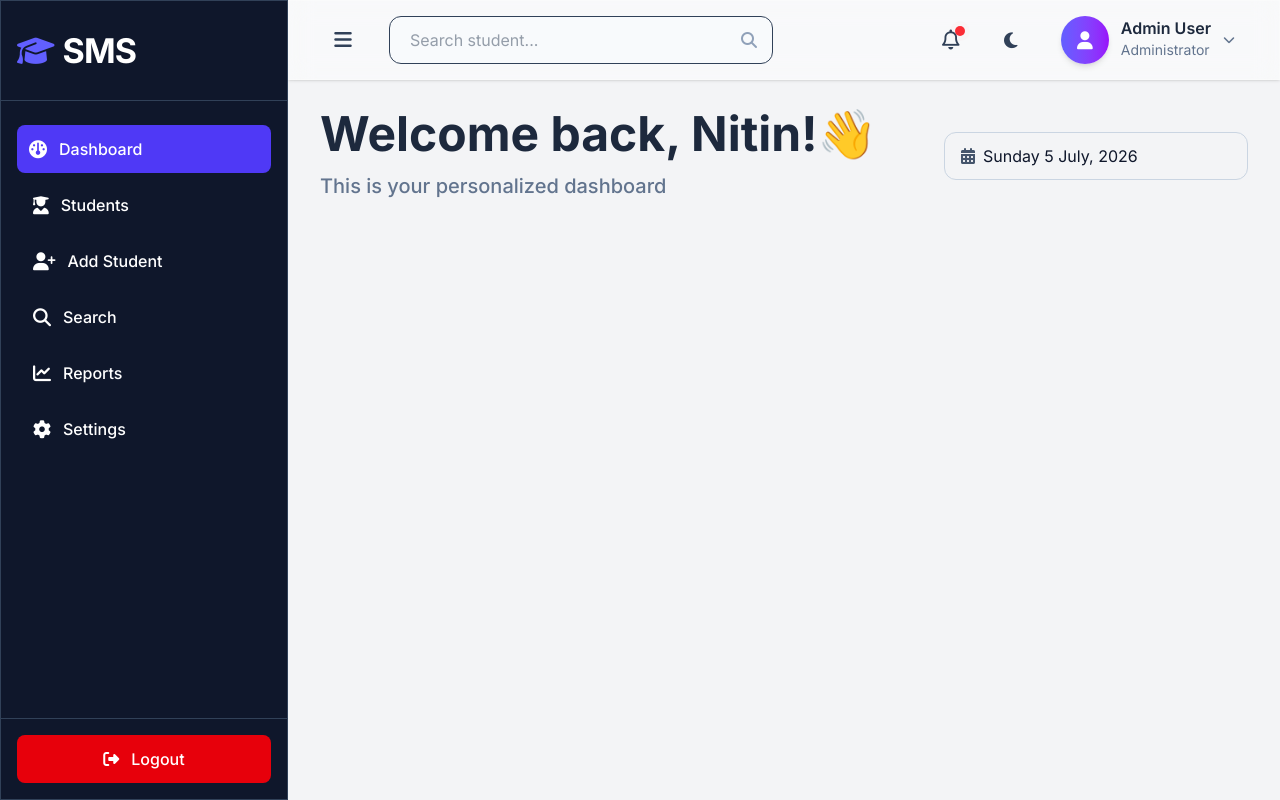
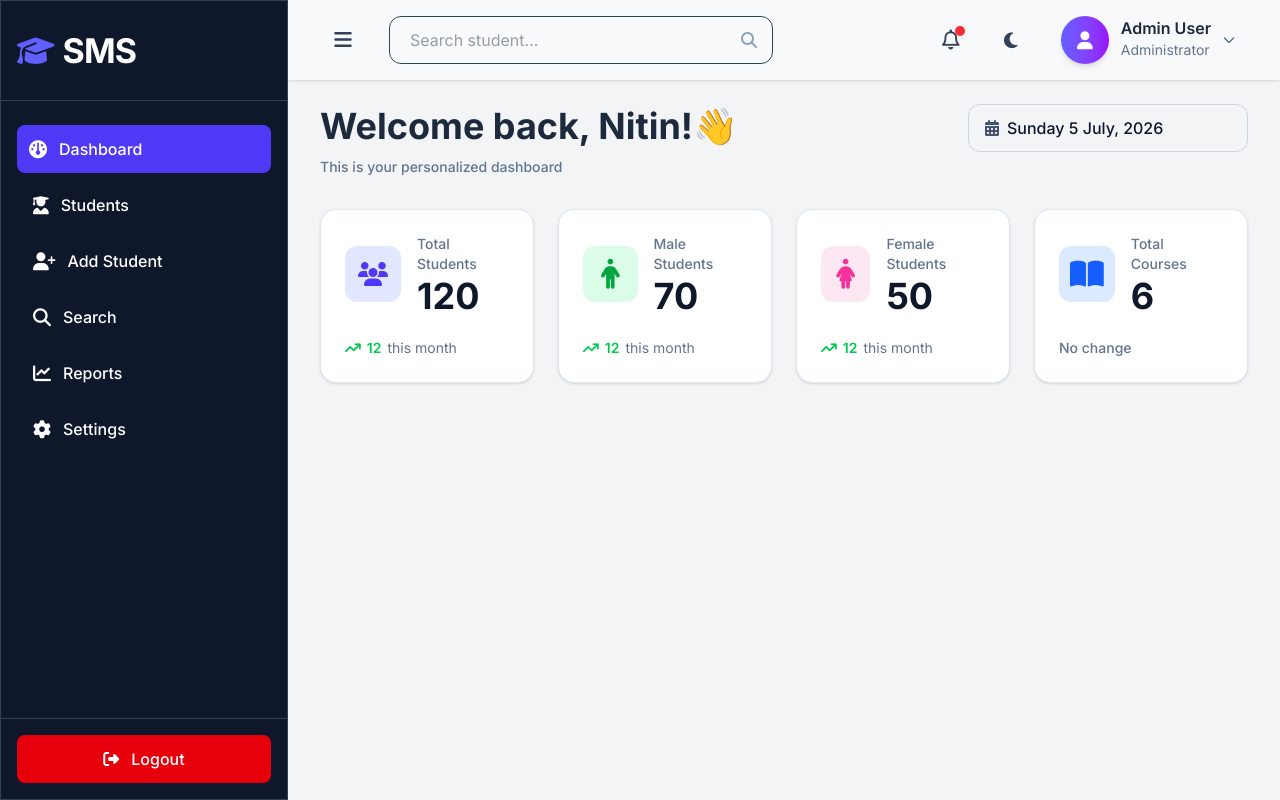
Before and after one commit to Nitin0259/Student-Management-System, a Django app: page /dashboard/ in a window 1280 px wide. Run offline with Django 5.2, Linux system fonts and the light colour scheme; a user stored in the database is signed in; style sheets or scripts are compiled from the project's sources.

Commit message:
Work on main section

```diff
--- a/MainApp/templates/dashboard.html
+++ b/MainApp/templates/dashboard.html
@@ -1,6 +1,7 @@
 {% load static %}
 <!doctype html>
 <html lang="en">
+
 <head>
   <meta charset="UTF-8" />
   <meta name="viewport" content="width=device-width, initial-scale=1.0" />
@@ -8,11 +9,7 @@
   <link rel="icon" type="image" href="{% static 'Images/logo.png' %}" />
   <link rel="stylesheet" href="{% static 'src/output.css' %}" />
   <link rel="stylesheet" href="{% static 'src/style.css' %}" />
-    <!-- <script src="https://cdn.tailwindcss.com"></script> -->
-    <link
-      rel="stylesheet"
-      href="https://cdnjs.cloudflare.com/ajax/libs/font-awesome/6.4.0/css/all.min.css"
-    />
+  <link rel="stylesheet" href="https://cdnjs.cloudflare.com/ajax/libs/font-awesome/6.4.0/css/all.min.css" />
   <style>
     .glass {
       background: rgba(255, 255, 255, 0.45);
@@ -32,22 +29,16 @@
   </style>
 </head>
 
-  <body
-    class="bg-slate-50 text-slate-800 dark:bg-slate-900 dark:text-slate-100 transition-colors duration-300"
-  >
+<body class="bg-slate-50 text-slate-800 dark:bg-slate-900 dark:text-slate-100 transition-colors duration-300">
   <!-- site loader -->
-    <div
-      id="loader"
-      class="fixed inset-0 z-50 flex items-center justify-center bg-slate-900 transition-opacity duration-500"
-    >
+  <div id="loader"
+    class="fixed inset-0 z-50 flex items-center justify-center bg-slate-900 transition-opacity duration-500">
     <div class="relative">
       <div class="w-16 h-16 border-4 border-slate-700 rounded-full"></div>
       <div
-          class="absolute top-0 w-16 h-16 border-4 border-t-sky-500 border-r-transparent border-b-sky-500 border-l-transparent rounded-full animate-spin"
-        ></div>
-        <div
-          class="absolute top-6 left-6 w-4 h-4 bg-sky-500 rounded-full animate-pulse"
-        ></div>
+        class="absolute top-0 w-16 h-16 border-4 border-t-sky-500 border-r-transparent border-b-sky-500 border-l-transparent rounded-full animate-spin">
+      </div>
+      <div class="absolute top-6 left-6 w-4 h-4 bg-sky-500 rounded-full animate-pulse"></div>
     </div>
   </div>
 
@@ -55,108 +46,62 @@
 
   <div class="flex h-screen bg-gray-100">
     <!-- Sidebar -->
-      <aside
-        id="sidebar"
-        class="w-72 bg-slate-900 border border-slate-700 text-white transition-all duration-500 ease-in-out flex flex-col overflow-hidden"
-      >
+    <aside id="sidebar"
+      class="w-72 bg-slate-900 border border-slate-700 text-white transition-all duration-500 ease-in-out flex flex-col overflow-hidden">
       <!-- Logo -->
-        <div
-          id="brandName"
-          class="flex items-center gap-2 pl-4 py-6 border-b border-slate-700 whitespace-nowrap"
-        >
+      <div id="brandName" class="flex items-center gap-2 pl-4 py-6 border-b border-slate-700 whitespace-nowrap">
         <div class="text-indigo-500 text-3xl">
           <i class="fa-solid fa-graduation-cap"></i>
         </div>
 
-          <div
-            class="sidebar-text flex flex-col transition-opacity duration-300"
-          >
-            <span class="text-white text-[34px] font-bold tracking-tight"
-              >SMS</span
-            >
+        <div class="sidebar-text flex flex-col transition-opacity duration-300">
+          <span class="text-white text-[34px] font-bold tracking-tight">SMS</span>
         </div>
       </div>
 
       <!-- Navigation -->
       <nav class="flex-1 px-4 py-6 space-y-2">
-          <a
-            href="{% url 'dashboard' %}"
-            class="nav-item flex items-center px-3 py-3 rounded-lg bg-indigo-600 hover:bg-indigo-700 hover:translate-x-1 hover:shadow-lg transition-all duration-300"
-          >
-            <i
-              class="fa-solid fa-gauge text-lg group-hover:rotate-12 transition-transform duration-300"
-            ></i
-            ><span
-              class="sidebar-text ml-3 font-medium whitespace-nowrap transition-all duration-500 ease-in-out"
-              >Dashboard</span
-            >
+        <a href="{% url 'dashboard' %}"
+          class="nav-item flex items-center px-3 py-3 rounded-lg bg-indigo-600 hover:bg-indigo-700 hover:translate-x-1 hover:shadow-lg transition-all duration-300">
+          <i class="fa-solid fa-gauge text-lg group-hover:rotate-12 transition-transform duration-300"></i><span
+            class="sidebar-text ml-3 font-medium whitespace-nowrap transition-all duration-500 ease-in-out">Dashboard</span>
         </a>
 
-          <a
-            href="#"
-            class="nav-item flex items-center px-4 py-3 rounded-lg hover:bg-slate-800 transition"
-          >
-            <i class="fa-solid fa-user-graduate text-lg"></i
-            ><span
-              class="sidebar-text ml-3 font-medium whitespace-nowrap transition-all duration-500 ease-in-out"
-              >Students</span
-            >
+        <a href="#" class="nav-item flex items-center px-4 py-3 rounded-lg hover:bg-slate-800 transition">
+          <i class="fa-solid fa-user-graduate text-lg"></i><span
+            class="sidebar-text ml-3 font-medium whitespace-nowrap transition-all duration-500 ease-in-out">Students</span>
         </a>
 
-          <a
-            href="#"
-            class="nav-item flex items-center px-4 py-3 rounded-lg hover:bg-slate-800 transition"
-          >
-            <i class="fa-solid fa-user-plus text-lg"></i
-            ><span
-              class="sidebar-text ml-3 font-medium whitespace-nowrap transition-all duration-500 ease-in-out"
-              >Add Student</span
-            >
+        <a href="#" class="nav-item flex items-center px-4 py-3 rounded-lg hover:bg-slate-800 transition">
+          <i class="fa-solid fa-user-plus text-lg"></i><span
+            class="sidebar-text ml-3 font-medium whitespace-nowrap transition-all duration-500 ease-in-out">Add
+            Student</span>
         </a>
 
-          <a
-            href="#"
-            class="nav-item flex items-center px-4 py-3 rounded-lg hover:bg-slate-800 transition"
-          >
+        <a href="#" class="nav-item flex items-center px-4 py-3 rounded-lg hover:bg-slate-800 transition">
           <i class="fa-solid fa-magnifying-glass text-lg"></i>
           <span
-              class="sidebar-text ml-3 font-medium whitespace-nowrap transition-all duration-500 ease-in-out"
-              >Search</span
-            >
+            class="sidebar-text ml-3 font-medium whitespace-nowrap transition-all duration-500 ease-in-out">Search</span>
         </a>
-          <a
-            href="#"
-            class="nav-item flex items-center px-4 py-3 rounded-lg hover:bg-slate-800 transition"
-          >
+        <a href="#" class="nav-item flex items-center px-4 py-3 rounded-lg hover:bg-slate-800 transition">
           <i class="fa-solid fa-chart-line text-lg"></i>
           <span
-              class="sidebar-text ml-3 font-medium whitespace-nowrap transition-all duration-500 ease-in-out"
-              >Reports</span
-            >
+            class="sidebar-text ml-3 font-medium whitespace-nowrap transition-all duration-500 ease-in-out">Reports</span>
         </a>
-          <a
-            href="#"
-            class="nav-item flex items-center px-4 py-3 rounded-lg hover:bg-slate-800 transition"
-          >
+        <a href="#" class="nav-item flex items-center px-4 py-3 rounded-lg hover:bg-slate-800 transition">
           <i class="fa-solid fa-gear text-lg"></i>
           <span
-              class="sidebar-text ml-3 font-medium whitespace-nowrap transition-all duration-500 ease-in-out"
-              >Settings</span
-            >
+            class="sidebar-text ml-3 font-medium whitespace-nowrap transition-all duration-500 ease-in-out">Settings</span>
         </a>
       </nav>
 
       <!-- Logout -->
       <div class="p-4 border-t border-slate-700">
-          <a
-            href="#"
-            class="nav-item flex items-center justify-center px-4 py-3 rounded-lg bg-red-600 hover:bg-red-700 transition"
-          >
+        <a href="#"
+          class="nav-item flex items-center justify-center px-4 py-3 rounded-lg bg-red-600 hover:bg-red-700 transition">
           <i class="fa-solid fa-right-from-bracket"></i>
           <span
-              class="sidebar-text ml-3 font-medium whitespace-nowrap transition-all duration-500 ease-in-out"
-              >Logout</span
-            >
+            class="sidebar-text ml-3 font-medium whitespace-nowrap transition-all duration-500 ease-in-out">Logout</span>
         </a>
       </div>
     </aside>
@@ -164,29 +109,19 @@
     <div class="flex flex-col flex-1 overflow-hidden">
       <!-- Header part -->
       <header
-          class="h-20 bg-white border-b glass border-slate-200 flex items-center justify-between px-8 shrink-0 shadow-sm"
-        >
+        class="h-20 bg-white border-b glass border-slate-200 flex items-center justify-between px-8 shrink-0 shadow-sm">
         <div class="flex items-center gap-6">
           <!-- sidebar btn toogle -->
-            <button
-              id="toggleBtn"
-              class="w-11 h-11 rounded-xl hover:bg-slate-200 dark:hover:bg-slate-800 transition flex items-center justify-center cursor-pointer"
-            >
-              <i
-                class="fa-solid fa-bars text-xl text-slate-700 dark:text-slate-50"
-              ></i>
+          <button id="toggleBtn"
+            class="w-11 h-11 rounded-xl hover:bg-slate-200 dark:hover:bg-slate-800 transition flex items-center justify-center cursor-pointer">
+            <i class="fa-solid fa-bars text-xl text-slate-700 dark:text-slate-50"></i>
           </button>
 
           <div class="relative hidden md:block mr-6">
-              <input
-                type="text"
-                placeholder="Search student..."
-                class="w-96 h-12 pl-5 pr-12 rounded-xl bg-slate-50 text-slate-700 border dark:bg-slate-800 dark:border-slate-700 dark:text-white focus:outline-none dark:placeholder:text-slate-700"
-              />
+            <input type="text" placeholder="Search student..."
+              class="w-96 h-12 pl-5 pr-12 rounded-xl bg-slate-50 text-slate-700 border dark:bg-slate-800 dark:border-slate-700 dark:text-white focus:outline-none dark:placeholder:text-slate-700" />
 
-              <button
-                class="absolute right-4 top-1/2 -translate-y-1/2 text-slate-400 hover:text-indigo-600"
-              >
+            <button class="absolute right-4 top-1/2 -translate-y-1/2 text-slate-400 hover:text-indigo-600">
               <i class="fa-solid fa-magnifying-glass"></i>
             </button>
           </div>
@@ -194,44 +129,32 @@
 
         <div class="flex items-center gap-4">
           <button
-              class="relative w-11 h-11 rounded-xl hover:bg-slate-200 dark:hover:bg-slate-800 transition flex items-center justify-center"
-            >
-              <i
-                class="fa-regular fa-bell text-xl text-slate-700 dark:text-slate-50"
-              ></i>
+            class="relative w-11 h-11 rounded-xl hover:bg-slate-200 dark:hover:bg-slate-800 transition flex items-center justify-center">
+            <i class="fa-regular fa-bell text-xl text-slate-700 dark:text-slate-50"></i>
 
-              <span
-                class="absolute top-2 right-2 w-2.5 h-2.5 rounded-full bg-red-500"
-              ></span>
+            <span class="absolute top-2 right-2 w-2.5 h-2.5 rounded-full bg-red-500"></span>
 
-              <span
-                class="absolute top-2 right-2 w-2.5 h-2.5 rounded-full bg-red-500 animate-ping"
-              ></span>
+            <span class="absolute top-2 right-2 w-2.5 h-2.5 rounded-full bg-red-500 animate-ping"></span>
           </button>
 
           <!-- Theme toggle -->
           <button
-              class="myToggleBtn w-11 h-11 rounded-xl hover:bg-slate-200 dark:hover:bg-slate-800 text-xl transition-color transition flex items-center justify-center"
-            >
+            class="myToggleBtn w-11 h-11 rounded-xl hover:bg-slate-200 dark:hover:bg-slate-800 text-xl transition-color transition flex items-center justify-center">
             <i class="fa-solid fa-moon theme_icon text-slate-700 text-lg"></i>
           </button>
 
           <!-- Profile -->
           <button
-              class="flex items-center gap-3 rounded-xl px-3 py-2 hover:bg-slate-200 dark:hover:bg-slate-800 transition"
-            >
+            class="flex items-center gap-3 rounded-xl px-3 py-2 hover:bg-slate-200 dark:hover:bg-slate-800 transition">
             <!-- User Icon -->
             <div
-                class="w-12 h-12 rounded-full bg-linear-to-r from-indigo-500 to-purple-600 flex items-center justify-center shadow-md"
-              >
+              class="w-12 h-12 rounded-full bg-linear-to-r from-indigo-500 to-purple-600 flex items-center justify-center shadow-md">
               <i class="fa-solid fa-user text-white text-lg"></i>
             </div>
 
             <!-- User Info -->
             <div class="hidden lg:block text-left">
-                <h4
-                  class="font-semibold text-slate-800 dark:text-slate-50 leading-none"
-                >
+              <h4 class="font-semibold text-slate-800 dark:text-slate-50 leading-none">
                 Admin User
               </h4>
 
@@ -239,43 +162,228 @@
             </div>
 
             <!-- Dropdown -->
-              <i
-                class="fa-solid fa-chevron-down text-xs text-slate-500 dark:text-slate-50"
-              ></i>
+            <i class="fa-solid fa-chevron-down text-xs text-slate-500 dark:text-slate-50"></i>
           </button>
         </div>
       </header>
 
       <!-- Main section -->
       <main class="flex-1 w-full h-screen overflow-y-auto dark:bg-slate-900">
-          <div
-            class="flex items-center justify-between max-w-5xl px-8 py-6 mx-auto"
-          >
+        <div class="flex items-start justify-between px-8 pt-6 w-full">
+
+          <!-- Left-part -->
           <div class="left-part">
-              <h2
-                class="text-3xl sm:text-5xl font-bold leading-tight transform translate-y-0 transition duration-1000"
-              >
+            <h2 class="text-3xl md:text-4xl font-bold leading-tight transform translate-y-0 transition duration-1000">
               Welcome back, {{user.username}}!👋
             </h2>
-              <p
-                class="text-slate-500 dark:text-slate-400 text-sm py-2 font-medium sm:text-xl max-w-2xl mx-auto"
-              >
+            <p class="text-slate-500 dark:text-slate-400 text-sm py-2 font-medium ">
               This is your personalized dashboard
             </p>
           </div>
+
+          <!-- Right-part -->
           <div class="right-part">
-              <div
-                id="showCurrentDate"
-                class="w-76 h-12 flex items-center gap-2 text-slate-600 dark:text-slate-300 px-4 rounded-xl border border-slate-300 dark:border-slate-700"
-              >
-                <i class="fa-solid fa-calendar-days dark:text-slate-50"></i
-                ><span class="text-slate-900 dark:text-slate-50"
-                  >Loading...</span
-                >
+            <div id="showCurrentDate"
+              class="w-70 h-12 flex items-center gap-2 text-slate-600 dark:text-slate-300 px-4 rounded-xl border border-slate-300 dark:border-slate-700">
+              <i class="fa-solid fa-calendar-days dark:text-slate-50"></i><span
+                class="text-slate-900 dark:text-white font-medium">Loading...</span>
             </div>
           </div>
         </div>
+
+        <div style="display:grid;grid-template-columns:repeat(4,1fr);gap:24px;padding:24px 32px;">
+          <!-- Card -->
+          <div
+            class="bg-white dark:bg-slate-800 rounded-2xl border border-slate-200 dark:border-slate-700 p-6 shadow-sm hover:shadow-lg transition-all duration-300">
+
+            <!-- Top -->
+            <div class="flex items-center gap-4">
+
+              <!-- Icon -->
+              <div
+                class="w-14 h-14 rounded-xl bg-indigo-100 dark:bg-indigo-500/20 flex items-center justify-center shrink-0">
+                <i class="fa-solid fa-users text-2xl text-indigo-600 dark:text-indigo-400"></i>
+              </div>
+
+              <!-- Title & Number -->
+              <div>
+                <p class="text-sm font-medium text-slate-500 dark:text-slate-400">
+                  Total Students
+                </p>
+
+                <h2 class="text-4xl font-bold text-slate-900 dark:text-white leading-none mt-1">
+                  120
+                </h2>
+              </div>
+
+            </div>
+
+            <!-- Bottom -->
+            <div class="mt-6 flex items-end justify-between">
+
+              <div class="flex items-center gap-1.5">
+
+                <i class="fa-solid fa-arrow-trend-up text-green-500 text-sm"></i>
+
+                <span class="text-green-500 font-semibold text-sm">
+                  12
+                </span>
+
+                <span class="text-sm text-slate-500 dark:text-slate-400">
+                  this month
+                </span>
+
+              </div>
+
+              <!-- Mini Chart -->
+              <!-- <div class="w-28 h-10">
+                <canvas id="studentChart"></canvas>
+              </div> -->
+
+            </div>
+          </div>
+          <div
+            class="bg-white dark:bg-slate-800 rounded-2xl border border-slate-200 dark:border-slate-700 p-6 shadow-sm hover:shadow-lg transition-all duration-300">
+
+            <!-- Top -->
+            <div class="flex items-center gap-4">
+
+              <!-- Icon -->
+              <div class="w-14 h-14 rounded-xl bg-green-100 flex items-center justify-center">
+                <i class="fa-solid fa-person text-3xl text-green-600"></i>
+              </div>
+
+              <!-- Title & Number -->
+              <div>
+                <p class="text-sm font-medium text-slate-500 dark:text-slate-400">
+                  Male Students
+                </p>
+
+                <h2 class="text-4xl font-bold text-slate-900 dark:text-white leading-none mt-1">
+                  70
+                </h2>
+              </div>
+
+            </div>
+
+            <!-- Bottom -->
+            <div class="mt-6 flex items-end justify-between">
+
+              <div class="flex items-center gap-1.5">
+
+                <i class="fa-solid fa-arrow-trend-up text-green-500 text-sm"></i>
+
+                <span class="text-green-500 font-semibold text-sm">
+                  12
+                </span>
+
+                <span class="text-sm text-slate-500 dark:text-slate-400">
+                  this month
+                </span>
+
+              </div>
+
+              <!-- Mini Chart -->
+              <!-- <div class="w-28 h-10">
+                <canvas id="studentChart"></canvas>
+              </div> -->
+
+            </div>
+          </div>
+          <div
+            class="bg-white dark:bg-slate-800 rounded-2xl border border-slate-200 dark:border-slate-700 p-6 shadow-sm hover:shadow-lg transition-all duration-300">
+
+            <!-- Top -->
+            <div class="flex items-center gap-4">
+
+              <!-- Icon -->
+              <div class="w-14 h-14 rounded-xl bg-pink-100 flex items-center justify-center">
+                <i class="fa-solid fa-person-dress text-3xl text-pink-500"></i>
+              </div>
+
+              <!-- Title & Number -->
+              <div>
+                <p class="text-sm font-medium text-slate-500 dark:text-slate-400">
+                  Female Students
+                </p>
+
+                <h2 class="text-4xl font-bold text-slate-900 dark:text-white leading-none mt-1">
+                  50
+                </h2>
+              </div>
+
+            </div>
+
+            <!-- Bottom -->
+            <div class="mt-6 flex items-end justify-between">
+
+              <div class="flex items-center gap-1.5">
+
+                <i class="fa-solid fa-arrow-trend-up text-green-500 text-sm"></i>
+
+                <span class="text-green-500 font-semibold text-sm">
+                  12
+                </span>
+
+                <span class="text-sm text-slate-500 dark:text-slate-400">
+                  this month
+                </span>
+
+              </div>
+
+              <!-- Mini Chart -->
+              <!-- <div class="w-28 h-10">
+                <canvas id="studentChart"></canvas>
+              </div> -->
+
+            </div>
+          </div>
+          <div
+            class="bg-white dark:bg-slate-800 rounded-2xl border border-slate-200 dark:border-slate-700 p-6 shadow-sm hover:shadow-lg transition-all duration-300">
+
+            <!-- Top -->
+            <div class="flex items-center gap-4">
+
+              <!-- Icon -->
+              <div class="w-14 h-14 rounded-xl bg-blue-100 flex items-center justify-center">
+                <i class="fa-solid fa-book-open text-3xl text-blue-600"></i>
+              </div>
+
+              <!-- Title & Number -->
+              <div>
+                <p class="text-sm font-medium text-slate-500 dark:text-slate-400">
+                  Total Courses
+                </p>
+
+                <h2 class="text-4xl font-bold text-slate-900 dark:text-white leading-none mt-1">
+                  6
+                </h2>
+              </div>
+
+            </div>
+
+            <!-- Bottom -->
+            <div class="mt-6 flex items-end justify-between">
+
+              <div class="flex items-center gap-1.5">
+
+                <span class="text-sm font-medium text-slate-500 dark:text-slate-400">
+                  No change
+                </span>
+
+              </div>
+
+              <!-- Mini Chart -->
+              <!-- <div class="w-28 h-10">
+                <canvas id="studentChart"></canvas>
+              </div> -->
+
+            </div>
+          </div>
+
+        </div>
       </main>
+
     </div>
   </div>
   <script src="{% static 'JS/script.js' %}"></script>
@@ -343,4 +451,5 @@
     currentDate.querySelector("span").textContent = today.toLocaleDateString("en-IN", options)
   </script>
 </body>
+
 </html>
```
Also changed, not shown: MainApp/static/src/style.css (line endings or trailing spaces), db.sqlite3. Lines whose indentation alone changed are shown as unchanged.
